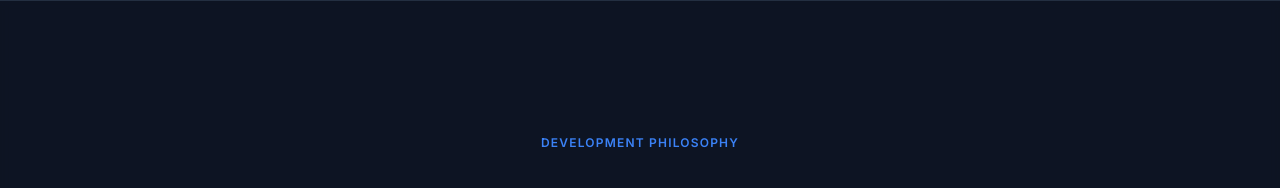
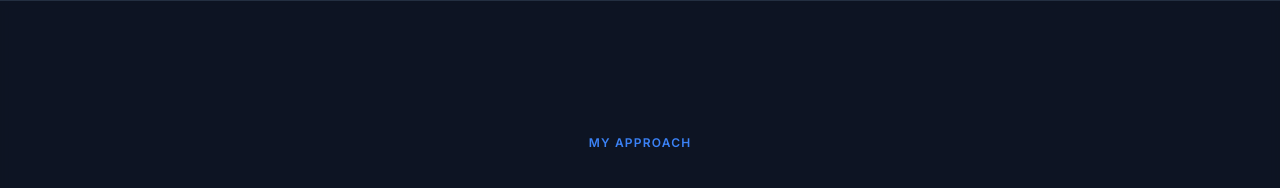
Before and after one commit to manojneupaneweb/manojneupane, a Next.js app: page / in a window 1280 px wide. Shown: the part 800-988 px from the top of the page. Built offline with nearby package versions, Linux system fonts and the light colour scheme.

Commit message:
refactor: rename section badge to 'My Approach'

```diff
--- a/src/app/page.tsx
+++ b/src/app/page.tsx
@@ -804,7 +804,7 @@ function PhilosophySection() {
       </div>
 
       <div className="container relative max-w-4xl mx-auto text-center space-y-8">
-        <span className="section-label">Development Philosophy</span>
+        <span className="section-label">My Approach</span>
         <blockquote>
           <h2
             id="philosophy-heading"
```
